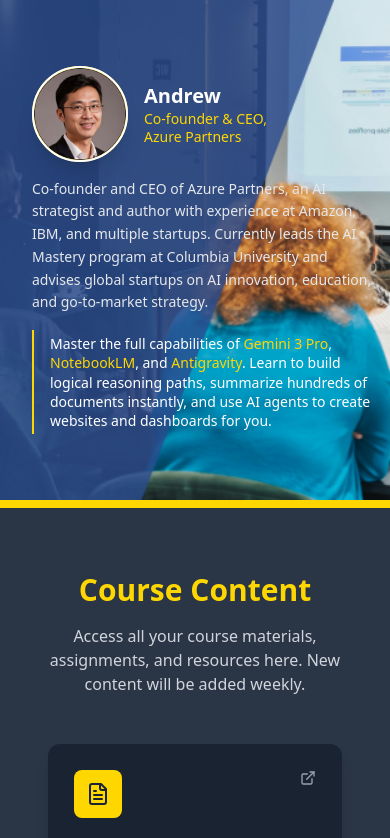
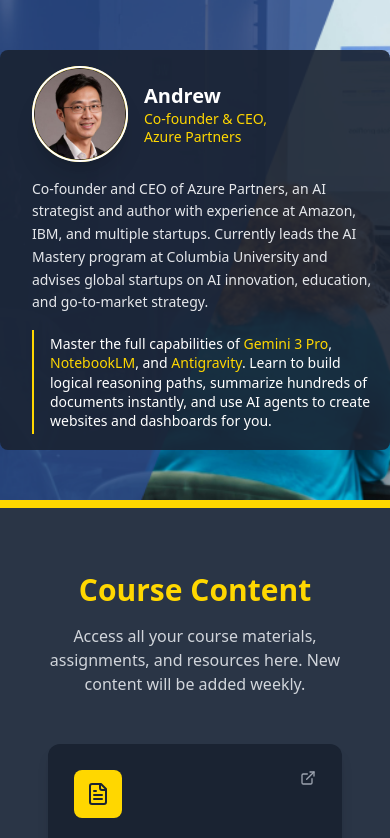
Before and after one commit to Usman-63/Course-Website, a React (Vite) app: page / in a window 390 px wide. Shown: the top 838 px of the page. Built offline with nearby package versions, Linux system fonts and the light colour scheme.

Commit message:
course Website: removed trae solo and changed title

```diff
--- a/index.html
+++ b/index.html
@@ -4,7 +4,7 @@
     <meta charset="UTF-8" />
     <link rel="icon" type="image/svg+xml" href="/favicon.svg" />
     <meta name="viewport" content="width=device-width, initial-scale=1.0" />
-    <title>My Trae Project</title>
+    <title>Gemini 3 Masterclass</title>
     <script type="module">
       if (import.meta.hot?.on) {
         import.meta.hot.on('vite:error', (error) => {
--- a/src/components/HeroSection.tsx
+++ b/src/components/HeroSection.tsx
@@ -20,14 +20,17 @@
         {/* Overlay Content in the "Blue Area" (Left side) */}
         <div className="absolute inset-0 flex items-center">
           <div className="container mx-auto px-4">
-            <div className="w-full md:w-[45%] lg:w-[40%] flex flex-col gap-6 pl-4 md:pl-8 lg:pl-12">
+            <div className="w-full md:w-[45%] lg:w-[40%] flex flex-col gap-6 pl-4 md:pl-8 lg:pl-12 relative">
+
+              {/* Mobile background overlay for better text readability */}
+              <div className="absolute -inset-4 md:inset-0 bg-navy/90 md:bg-transparent rounded-lg md:rounded-none"></div>
 
               {/* Instructor Profile */}
               <motion.div
                 initial={{ x: -50, opacity: 0 }}
                 animate={{ x: 0, opacity: 1 }}
                 transition={{ duration: 0.8, delay: 0.2 }}
-                className="flex flex-col gap-4"
+                className="flex flex-col gap-4 relative z-10"
               >
                 <div className="flex items-center gap-4">
                   <div className="relative shrink-0">
@@ -54,7 +57,7 @@
                   initial={{ y: 20, opacity: 0 }}
                   animate={{ y: 0, opacity: 1 }}
                   transition={{ duration: 0.8, delay: 0.6 }}
-                  className="text-white/90 space-y-4"
+                  className="text-white/90 space-y-4 relative z-10"
                 >
                   <p className="text-sm md:text-base leading-relaxed font-light text-gray-200">
                     Co-founder and CEO of Azure Partners, an AI strategist and author with experience at Amazon, IBM, and multiple startups. Currently leads the AI Mastery program at Columbia University and advises global startups on AI innovation, education, and go-to-market strategy.
--- a/vite.config.ts
+++ b/vite.config.ts
@@ -1,7 +1,6 @@
 import { defineConfig } from 'vite'
 import react from '@vitejs/plugin-react'
 import tsconfigPaths from "vite-tsconfig-paths";
-import { traeBadgePlugin } from 'vite-plugin-trae-solo-badge';
 
 // https://vite.dev/config/
 export default defineConfig({
@@ -16,15 +15,6 @@
         ],
       },
     }),
-    traeBadgePlugin({
-      variant: 'dark',
-      position: 'bottom-right',
-      prodOnly: true,
-      clickable: true,
-      clickUrl: 'https://www.trae.ai/solo?showJoin=1',
-      autoTheme: true,
-      autoThemeTarget: '#root'
-    }),
     tsconfigPaths()
   ],
 })
```
Also changed, not shown: .trae/documents/gemini-masterclass-prd.md (deleted), .trae/documents/gemini-masterclass-technical-architecture.md (deleted).
